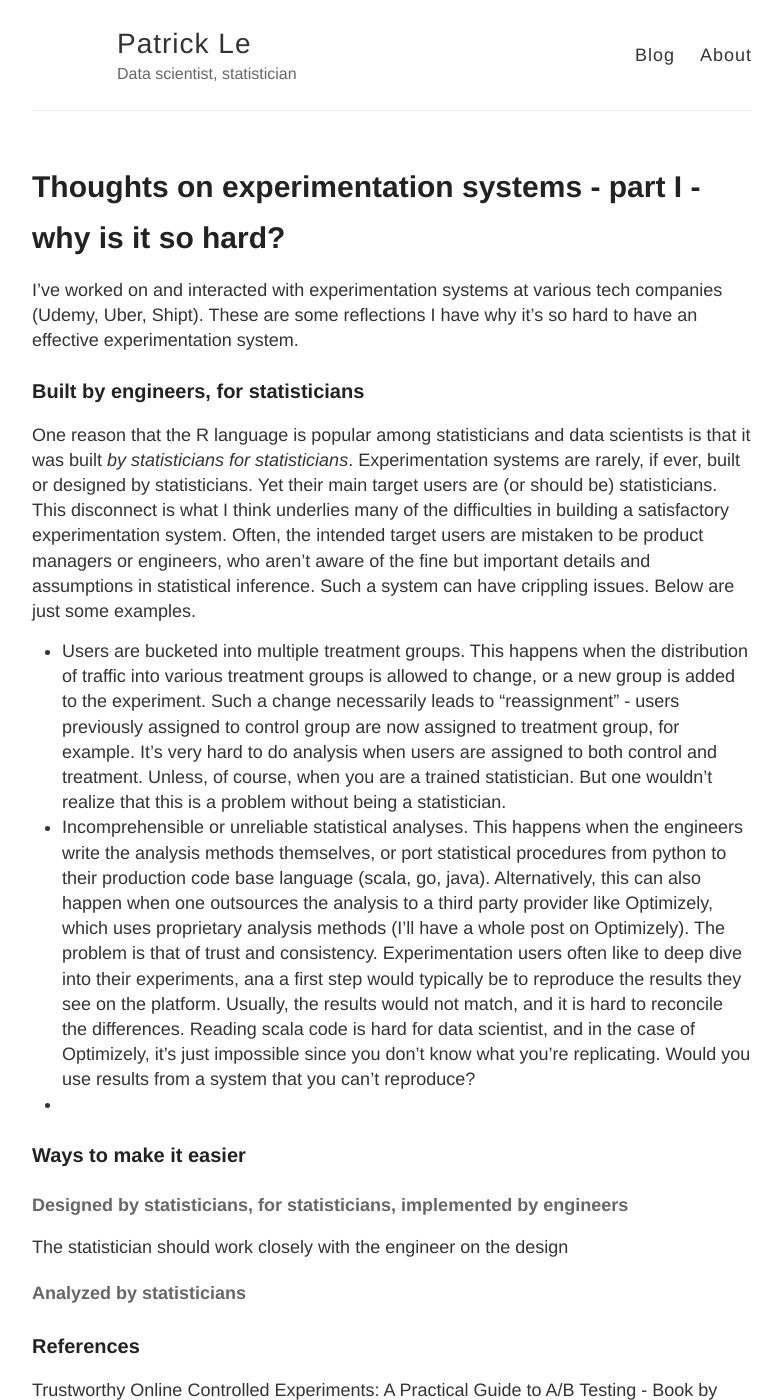
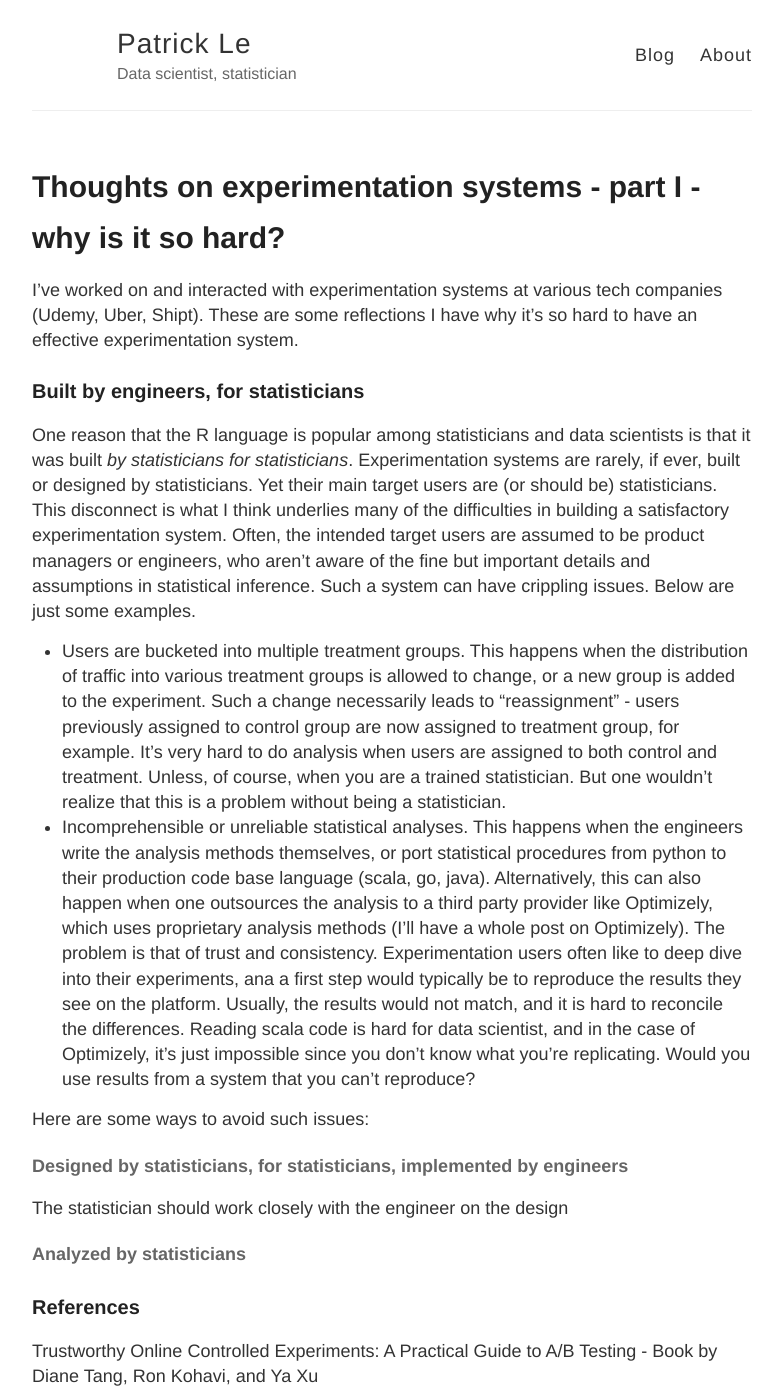
Before and after one commit to lechipatrick/lechipatrick.github.io, a Jekyll site: the page built from _posts/2022-12-06-thoughts-on-experimentation-systems.md, in a window 1280 px wide and 1400 px high. Shown: the whole window, without its empty margins (248-1030 px from the left). Built offline with Jekyll 4.4.1, drawn with Linux system fonts in a browser that asks for light colours.

```diff
--- a/_posts/2022-12-06-thoughts-on-experimentation-systems.md
+++ b/_posts/2022-12-06-thoughts-on-experimentation-systems.md
@@ -6,14 +6,14 @@
 
 ### Built by engineers, for statisticians
 
-One reason that the R language is popular among statisticians and data scientists is that it was built *by statisticians for statisticians*. Experimentation systems are rarely, if ever, built or designed by statisticians. Yet their main target users are (or should be) statisticians. This disconnect is what I think underlies many of the difficulties in building a satisfactory experimentation system. Often, the intended target users are mistaken to be product managers or engineers, who aren't aware of the fine but important details and assumptions in statistical inference. Such a system can have crippling issues. Below are just some examples.
+One reason that the R language is popular among statisticians and data scientists is that it was built *by statisticians for statisticians*. Experimentation systems are rarely, if ever, built or designed by statisticians. Yet their main target users are (or should be) statisticians. This disconnect is what I think underlies many of the difficulties in building a satisfactory experimentation system. Often, the intended target users are assumed to be product managers or engineers, who aren't aware of the fine but important details and assumptions in statistical inference. Such a system can have crippling issues. Below are just some examples.
 
 * Users are bucketed into multiple treatment groups. This happens when the distribution of traffic into various treatment groups is allowed to change, or a new group is added to the experiment. Such a change necessarily leads to "reassignment" - users previously assigned to control group are now assigned to treatment group, for example. It's very hard to do analysis when users are assigned to both control and treatment. Unless, of course, when you are a trained statistician. But one wouldn't realize that this is a problem without being a statistician.
 * Incomprehensible or unreliable statistical analyses. This happens when the engineers write the analysis methods themselves, or port statistical procedures from python to their production code base language (scala, go, java). Alternatively, this can also happen when one outsources the analysis to a third party provider like Optimizely, which uses proprietary analysis methods (I'll have a whole post on Optimizely). The problem is that of trust and consistency. Experimentation users often like to deep dive into their experiments, ana a first step would typically be to reproduce the results they see on the platform. Usually, the results would not match, and it is hard to reconcile the differences. Reading scala code is hard for data scientist, and in the case of Optimizely, it's just impossible since you don't know what you're replicating. Would you use results from a system that you can't reproduce?
-*
 
 
-### Ways to make it easier
+
+Here are some ways to avoid such issues:
 
 #### Designed by statisticians, for statisticians, implemented by engineers
 The statistician should work closely with the engineer on the design
```
